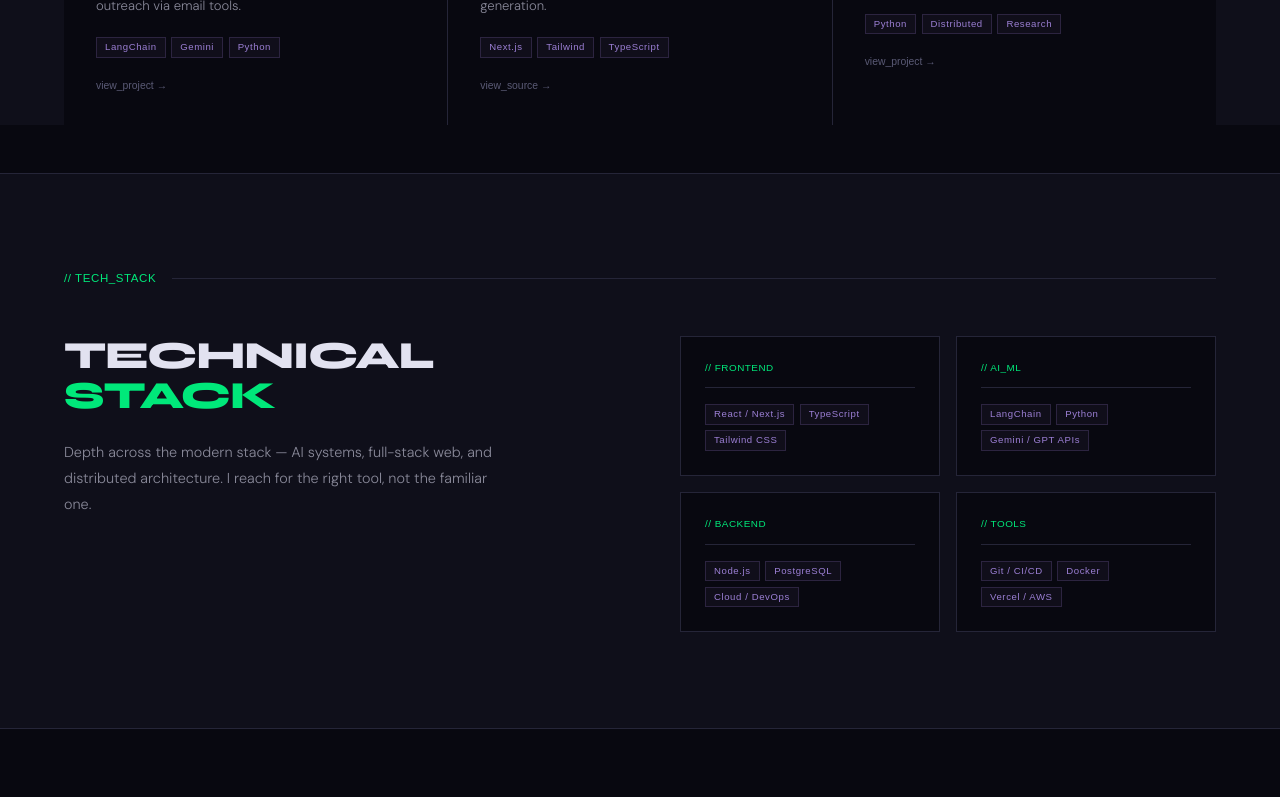
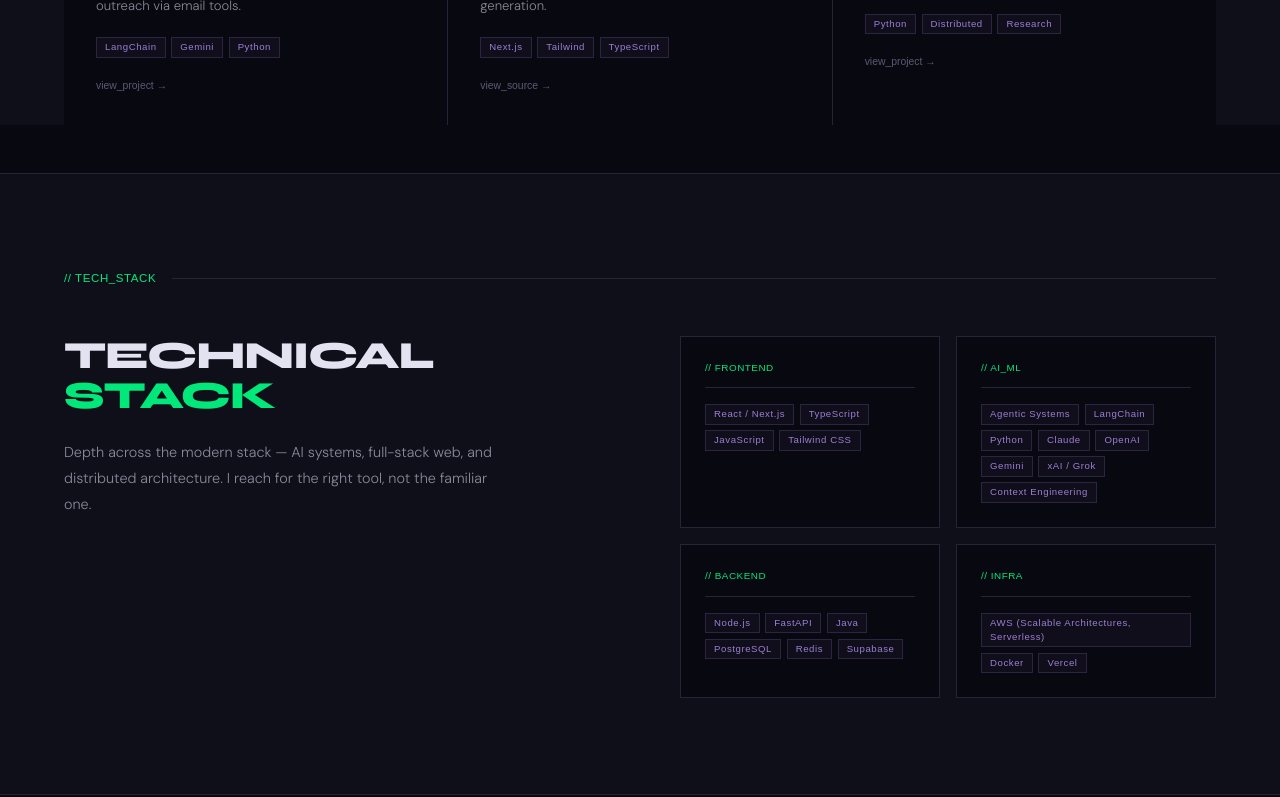
Before and after one commit to shulman33/portfolio-v2, a Next.js app: page / in a window 1280 px wide. Shown: the part 2000-2797 px from the top of the page. Built offline with nearby package versions, Linux system fonts and the light colour scheme; a web font is replaced by a local one.

Commit message:
updated skills

```diff
--- a/src/components/hero-terminal.tsx
+++ b/src/components/hero-terminal.tsx
@@ -9,9 +9,11 @@ const displayLines = [
   '  "name": "Sam Shulman",',
   '  "role": "Software Engineer + AI Builder",',
   '  "location": "New York, NY",',
+  '  "degree": "B.S. CS, Distributed Systems",',
   '  "stack": [',
   '    "Next.js", "Python", "LangChain",',
-  '    "Gemini", "TypeScript", "PostgreSQL"',
+  '    "TypeScript", "PostgreSQL", "Redis",',
+  '    "Java", "Claude", "GPT", "Gemini"',
   '  ],',
   '  "focus": "AI-native applications",',
   '  "building": "the future",',
--- a/src/components/skills-section.tsx
+++ b/src/components/skills-section.tsx
@@ -1,8 +1,8 @@
 const skillGroups = [
-  { category: "frontend", skills: ["React / Next.js", "TypeScript", "Tailwind CSS"] },
-  { category: "ai_ml", skills: ["LangChain", "Python", "Gemini / GPT APIs"] },
-  { category: "backend", skills: ["Node.js", "PostgreSQL", "Cloud / DevOps"] },
-  { category: "tools", skills: ["Git / CI/CD", "Docker", "Vercel / AWS"] },
+  { category: "frontend", skills: ["React / Next.js", "TypeScript", "JavaScript", "Tailwind CSS"] },
+  { category: "ai_ml", skills: ["Agentic Systems", "LangChain", "Python", "Claude", "OpenAI", "Gemini", "xAI / Grok", "Context Engineering"] },
+  { category: "backend", skills: ["Node.js", "FastAPI", "Java", "PostgreSQL", "Redis", "Supabase"] },
+  { category: "infra", skills: ["AWS (Scalable Architectures, Serverless)", "Docker", "Vercel"] },
 ];
 
 export default function SkillsSection() {
```
